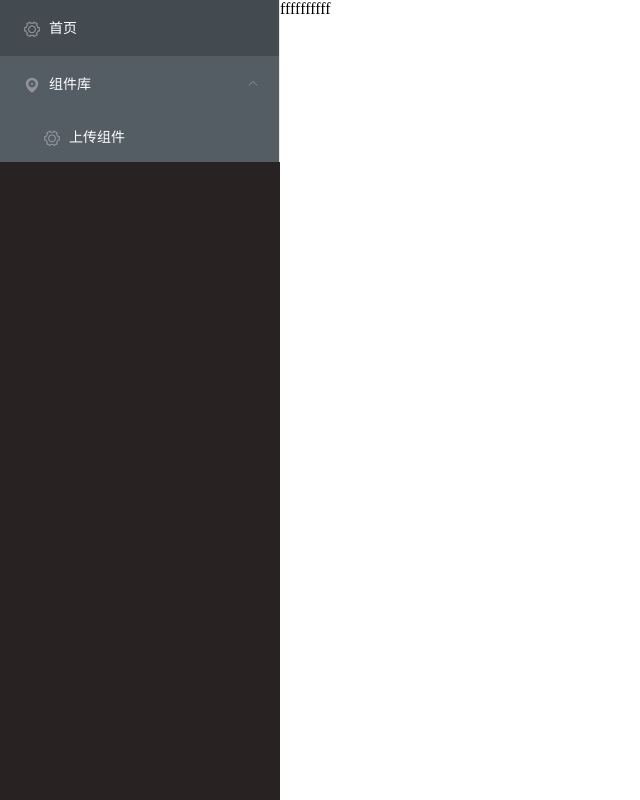
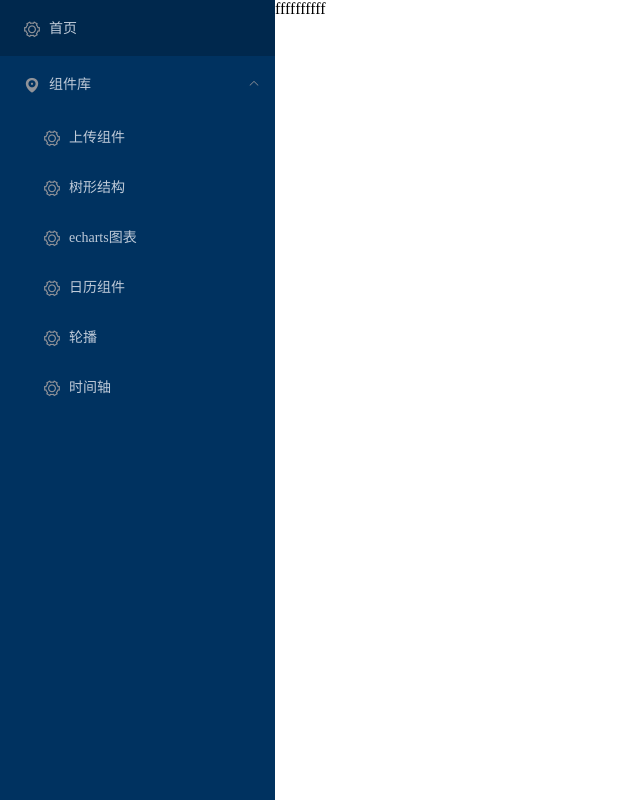
Before and after one commit to ITWEBJINLING/myvuedemo, a Vue app in the folder vuestudy/: page /home in a window 1280 px wide. Both pictures are taken after a click on the element "组件库". Shown: the whole page, without its empty margins (0-640 px from the left). Built offline with nearby package versions, Linux system fonts and the light colour scheme; what vue-particles would draw is missing.

Commit message:
组件库 简单路由配置

```diff
--- a/vuestudy/src/router/lcomponent.routes.js
+++ b/vuestudy/src/router/lcomponent.routes.js
@@ -8,6 +8,31 @@ export default{
           name: 'lupload',
           component: () => import('@/views/lcomponent/lupload/index'),
           meta: {title: '上传', icon: 'home'}
+        },
+        {
+          path:'tree',
+          name:'tree',
+          component:()=>import('@/views/lcomponent/tree/index')
+        },
+        {
+          path:'echarts',
+          name:'echarts',
+          component:()=>import('@/views/lcomponent/echarts/index')
+        },
+        {
+          path:'date',
+          name:'date',
+          component:()=>import('@/views/lcomponent/date/index')
+        },
+        {
+          path:'banner',
+          name:'banner',
+          component:()=>import('@/views/lcomponent/banner/index')
+        },
+        {
+          path:'timeLine',
+          name:'timeLine',
+          component:()=>import('@/views/lcomponent/timeLine/index')
         }
     ]
 }
--- a/vuestudy/src/views/eMenu/index.vue
+++ b/vuestudy/src/views/eMenu/index.vue
@@ -6,12 +6,10 @@
       class="el-menu-vertical-demo"
       @open="handleOpen"
       @close="handleClose"
-      background-color="#545c64"
-      text-color="#fff"
+      background-color="#003260"
+      text-color="#bfcbd9"
       router
-      active-text-color="#ffd04b">
-
-
+      active-text-color="#ffffff">
       <!-- <el-submenu index="1">
         <template slot="title">
           <i class="el-icon-location"></i>
@@ -48,6 +46,26 @@
           <el-menu-item index="/lcomponent/lupload">
             <i class="el-icon-setting"></i>
             <span slot="title">上传组件</span>
+          </el-menu-item>
+          <el-menu-item index="/lcomponent/tree">
+            <i class="el-icon-setting"></i>
+            <span slot="title">树形结构</span>
+          </el-menu-item>
+          <el-menu-item index="/lcomponent/echarts">
+            <i class="el-icon-setting"></i>
+            <span slot="title">echarts图表</span>
+          </el-menu-item>
+          <el-menu-item index="/lcomponent/date">
+            <i class="el-icon-setting"></i>
+            <span slot="title">日历组件</span>
+          </el-menu-item>
+          <el-menu-item index="/lcomponent/banner">
+            <i class="el-icon-setting"></i>
+            <span slot="title">轮播</span>
+          </el-menu-item>
+          <el-menu-item index="/lcomponent/timeLine">
+            <i class="el-icon-setting"></i>
+            <span slot="title">时间轴</span>
           </el-menu-item>
       </el-submenu>
     </el-menu>
@@ -88,9 +106,14 @@
   display: flex;
 }
 .home-left{
+  width: 275px;
+  height: 100%;
+  background-color: #003260;
+  overflow-x: hidden;
+  overflow-y: auto;
+}
+.el-menu-vertical-demo{
   width: 280px;
-  height: 100%;
-  background-color: rgb(41, 34, 34);
 }
 .home-right{
   width: calc(100% - 290px);
--- /dev/null
+++ b/vuestudy/src/views/lcomponent/banner/index.vue
@@ -0,0 +1,23 @@
+<template>
+  <div class="main">
+轮播
+  </div>
+</template>
+
+<script>
+export default {
+  data() {
+    return {
+    };
+  },
+  methods: {
+  }
+};
+</script>
+<style scoped>
+.main{
+  width:280px;
+  height: 100%;
+}
+
+</style>
--- /dev/null
+++ b/vuestudy/src/views/lcomponent/date/index.vue
@@ -0,0 +1,23 @@
+<template>
+  <div class="main">
+时间
+  </div>
+</template>
+
+<script>
+export default {
+  data() {
+    return {
+    };
+  },
+  methods: {
+  }
+};
+</script>
+<style scoped>
+.main{
+  width:280px;
+  height: 100%;
+}
+
+</style>
--- /dev/null
+++ b/vuestudy/src/views/lcomponent/echarts/index.vue
@@ -0,0 +1,23 @@
+<template>
+  <div class="main">
+echarts
+  </div>
+</template>
+
+<script>
+export default {
+  data() {
+    return {
+    };
+  },
+  methods: {
+  }
+};
+</script>
+<style scoped>
+.main{
+  width:280px;
+  height: 100%;
+}
+
+</style>
--- /dev/null
+++ b/vuestudy/src/views/lcomponent/timeLine/index.vue
@@ -0,0 +1,23 @@
+<template>
+  <div class="main">
+时间轴
+  </div>
+</template>
+
+<script>
+export default {
+  data() {
+    return {
+    };
+  },
+  methods: {
+  }
+};
+</script>
+<style scoped>
+.main{
+  width:280px;
+  height: 100%;
+}
+
+</style>
--- /dev/null
+++ b/vuestudy/src/views/lcomponent/tree/index.vue
@@ -0,0 +1,23 @@
+<template>
+  <div class="main">
+tree
+  </div>
+</template>
+
+<script>
+export default {
+  data() {
+    return {
+    };
+  },
+  methods: {
+  }
+};
+</script>
+<style scoped>
+.main{
+  width:280px;
+  height: 100%;
+}
+
+</style>
```
Also changed, not shown: vuestudy/src/utils/modules.js (added).
